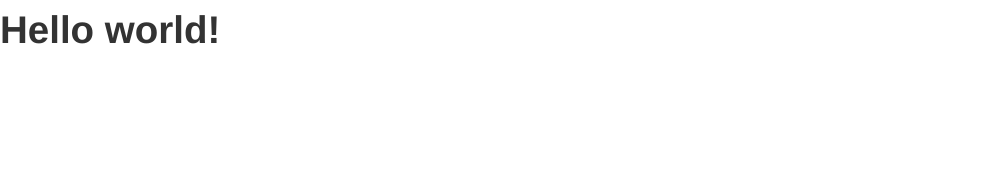
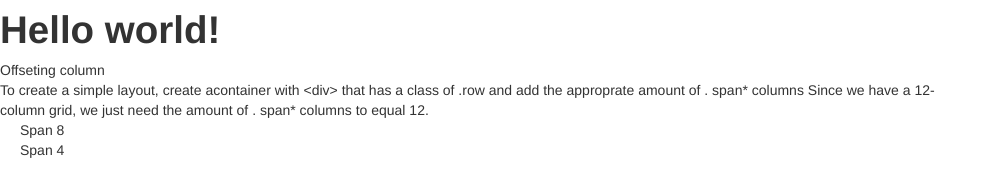
Before and after one commit to albertorugnone/bootstrap_example, a website: page index.html in a window 1280 px wide. Shown: the whole page, without its empty margins (0-997 px from the left). Drawn offline with Linux system fonts and the light colour scheme.

Commit message:
modified until page 11

```diff
--- a/index.html
+++ b/index.html
@@ -7,5 +7,14 @@
 <body>
 	<h1>Hello world!</h1>
 	<script src="bower_components/bootstrap.css/js/bootstrap.js"></script>
+
+	<div class="row">
+
+		<div class="span12">Offseting column</div>
+		<div class="span12">To create a simple layout, create acontainer with &#60;div&#62; that has a class of .row and add the approprate amount of . span* columns Since we have a 12-column grid, we just need the amount of . span* columns to equal 12.</div>
+		<div class="span12"><div class="span8">Span 8 </div>
+		<div class="span4">Span 4 </div></div>
+
+	</div>
 </body>
 </html>
```
